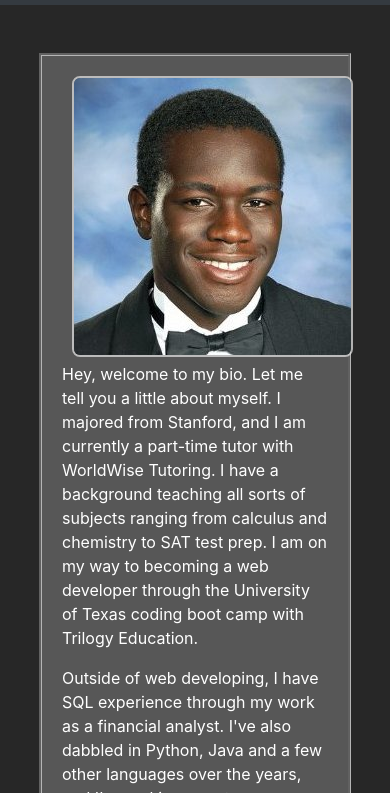
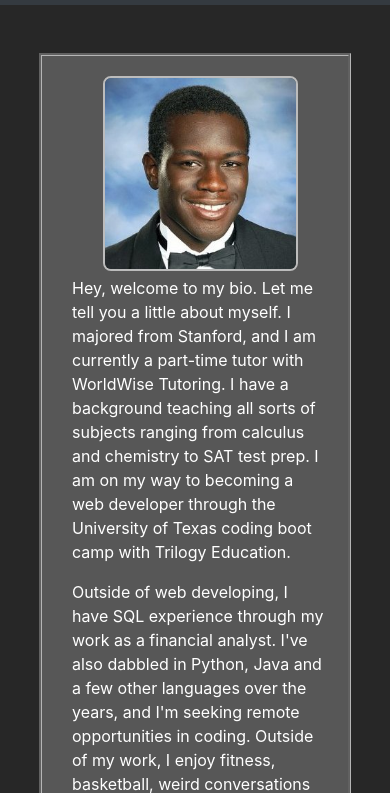
Before and after one commit to ta05/ta05.github.io, a plain HTML site: page Tolu-Bio/index.html in a window 390 px wide. Shown: the part 51-844 px from the top of the page. Drawn offline with nearby package versions, Linux system fonts and the light colour scheme.

Commit message:
Adjusted styling for about me image

```diff
--- a/Tolu-Bio/assets/style.css
+++ b/Tolu-Bio/assets/style.css
@@ -51,10 +51,15 @@
     border-color: hsla(0, 0%, 86%, 0.767);
     border-width: 2px;
     border-style: solid;
+} @media(max-width: 574px){
+    .tolu-2012{
+        max-width: 50vw
+    }
 }
 
 .bio-text {
     padding: 5px;
+    padding-left: 15px;
 }
 
 /* Contact Form Page Styling */
--- a/Tolu-Bio/index.html
+++ b/Tolu-Bio/index.html
@@ -51,7 +51,7 @@
     <main class="container">
       <div class= "row about-me">
 
-        <div class="col-md-6 profile-img">
+        <div class="col-md-6 col-sm-6 col-xs-6 profile-img">
             <img class="tolu-2012" src="./assets/images/Tolu-2012.jpg" alt="Headshot of Tolu Alimi">
         </div>
 
```
